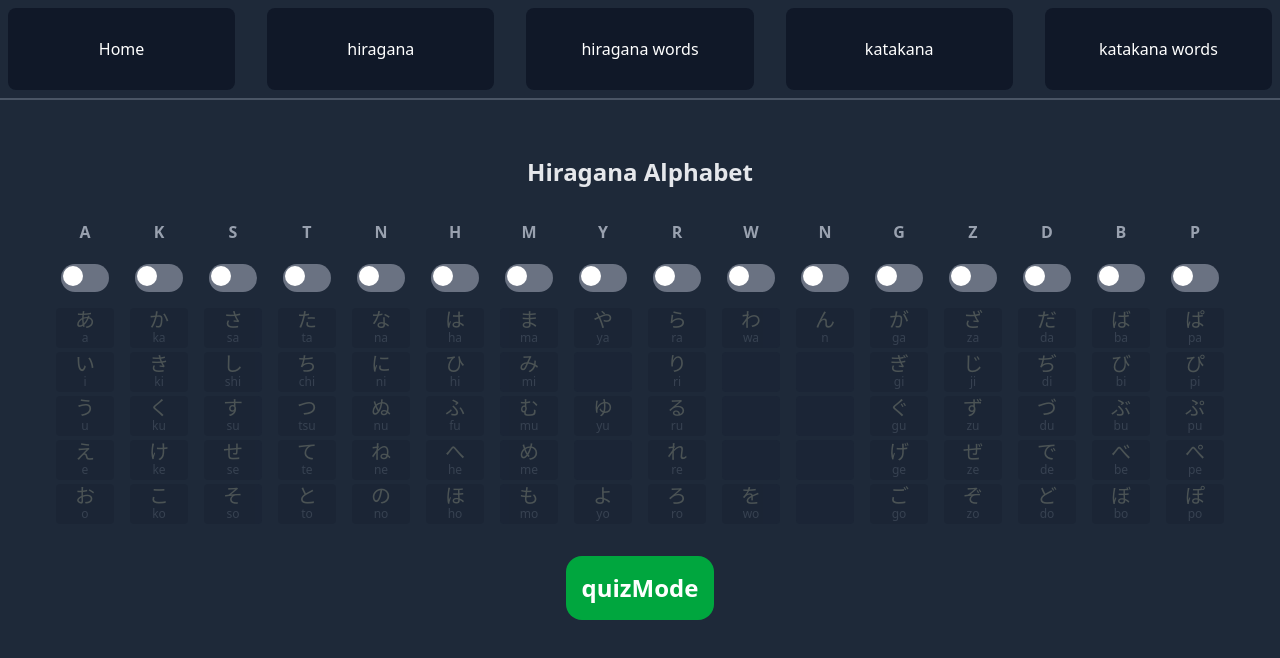
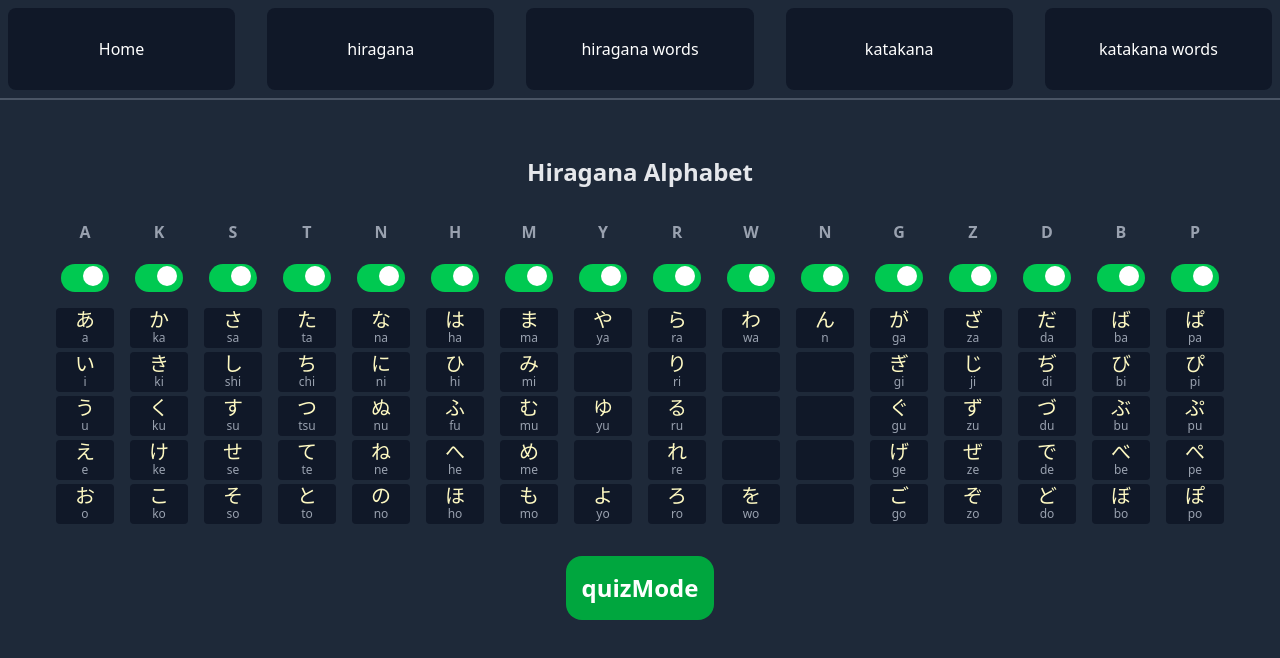
Before and after one commit to AngelMoreno24/Japanese-FlashCards, a React app in the folder frontend/: page /hiragana in a window 1280 px wide. Shown: the top 658 px of the page. Built offline with nearby package versions, Linux system fonts and the light colour scheme; the HTML template or start-up script is replaced by a standard one.

Commit message:
added local storage for saving selected hiragana sections

```diff
--- a/frontend/src/pages/HiraganaAlphabet.jsx
+++ b/frontend/src/pages/HiraganaAlphabet.jsx
@@ -61,7 +61,10 @@ const HiraganaAlphabet = () => {
     ba: 'ば', bi: 'び', bu: 'ぶ', be: 'べ', bo: 'ぼ',
     pa: 'ぱ', pi: 'ぴ', pu: 'ぷ', pe: 'ぺ', po: 'ぽ'
   };
-  const [selected, setSelected] = useState(hiraganaRomanji.map(() => false));
+  const [selected, setSelected] = useState(() => {
+    const saved = localStorage.getItem("selectedHiragana");
+    return saved ? JSON.parse(saved) : Array(hiraganaRomanji.length).fill(true);
+  });
   const [quizMode, setQuizMode] = useState(false);
   const [quiz, setQuiz] = useState([]);
   const [currentPair, setCurrentPair] = useState(null);
@@ -81,6 +84,8 @@ const HiraganaAlphabet = () => {
     const filteredKeys = filtered.flat().map(pair => pair[0]);
     setRemaining(filteredKeys.length);
     setQuiz(filteredKeys);
+
+    localStorage.setItem("selectedHiragana", JSON.stringify(selected));
   }, [selected]);
 
   const selectCharacter = (data) => {
```
